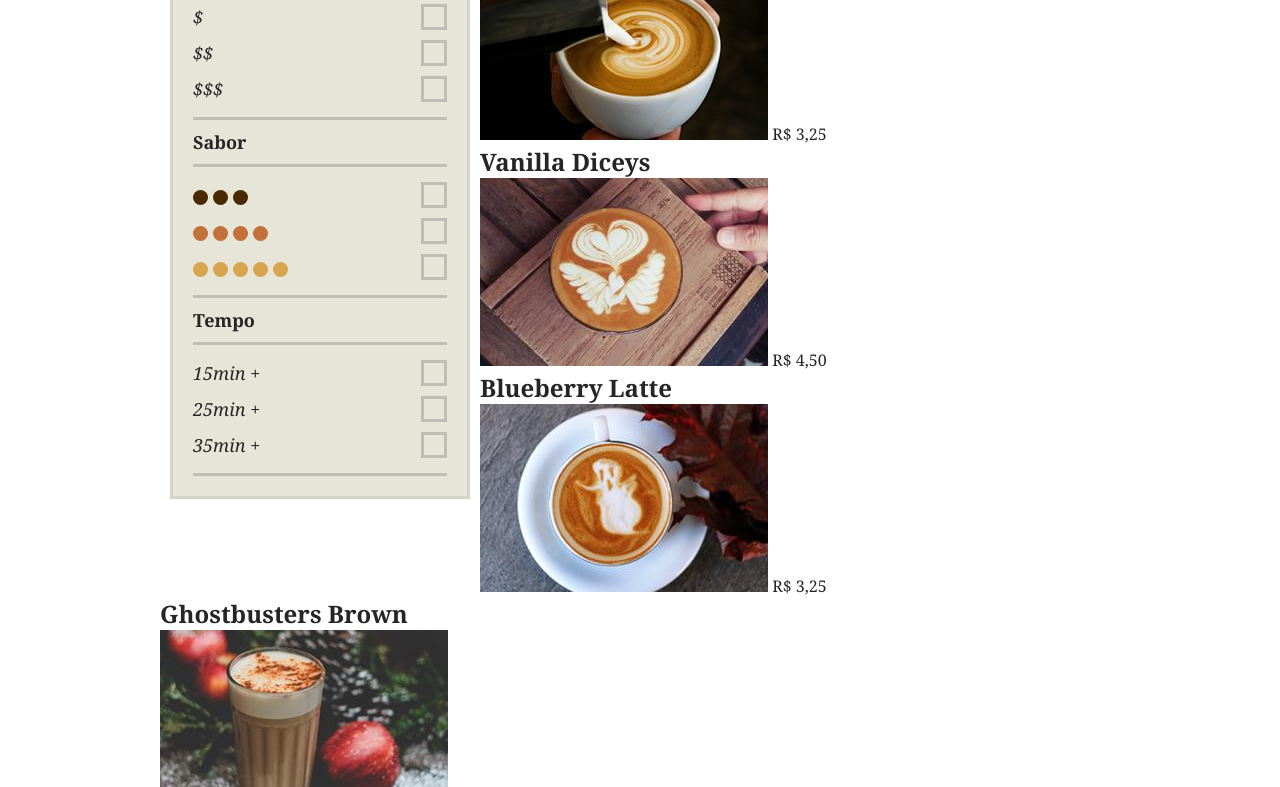
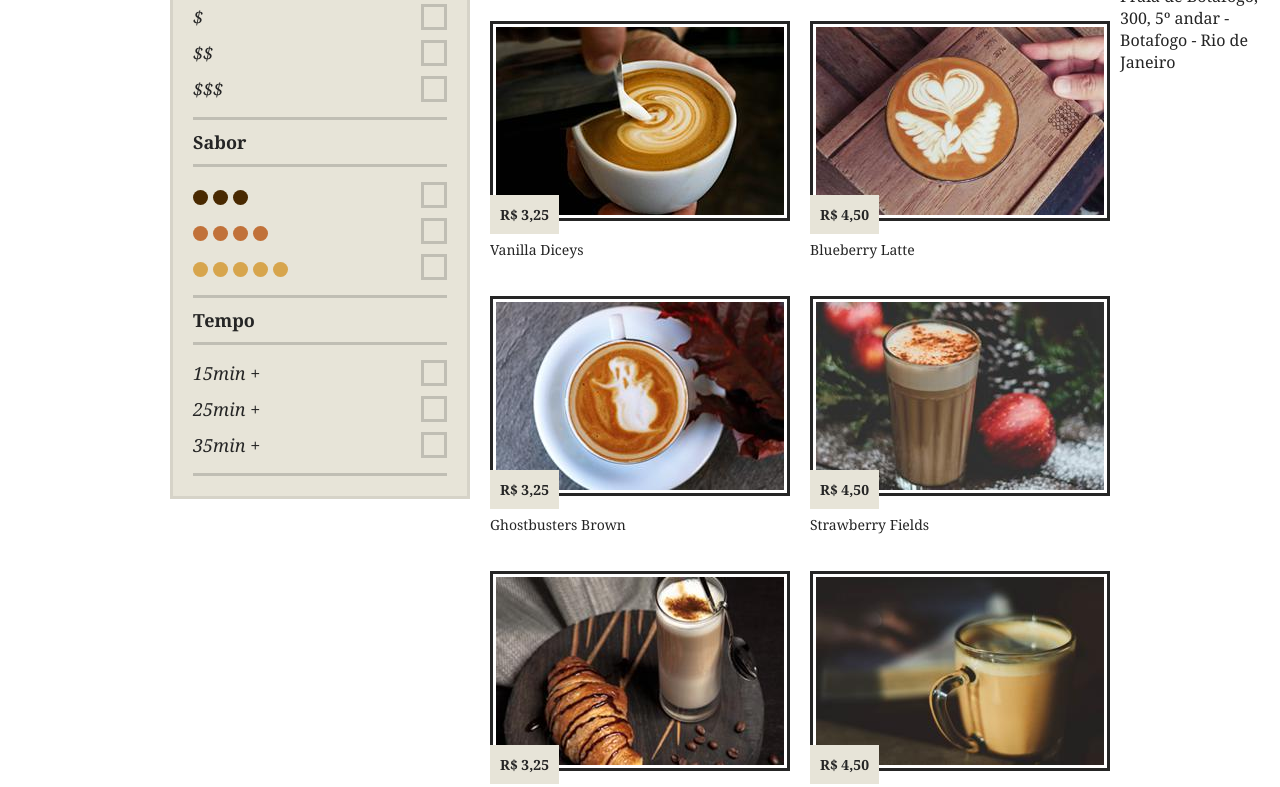
Before and after one commit to devroboco/Brafe2-Puro, a plain HTML site: page index.html in a window 1280 px wide. Shown: the part 347-1134 px from the top of the page. Drawn offline with Linux system fonts and the light colour scheme.

Commit message:
css produtos

```diff
--- a/css/style.css
+++ b/css/style.css
@@ -138,3 +138,47 @@ body {
 							60px 0 0 0 currentColor,
 							80px 0 0 0 currentColor;
 }
+
+/*PRODUTOS*/
+
+.produtos {
+	width: 620px;
+	margin: 0 10px;
+	float: left;
+}
+
+.produtos h1 {
+	font-size: 3em;
+	font-weight: normal;
+}
+
+.produtos li {
+	width: 300px;
+	float: left;
+}
+
+.produtos li:nth-child(even) {
+	margin-left: 20px;
+}
+
+.produtos li img {
+	display: block;
+	max-width: 100%;
+	border: 3px solid #fff;
+	box-shadow: 0 0 0 3px #252525;
+	margin: 40px 3px 0 3px;
+}
+
+.produtos li span {
+	background: #e7e4d8;
+	padding: 10px;
+	font-size: 0.875em;
+	font-weight: bold;
+	position: relative;
+	top: -15px;;
+}
+
+.produtos li h2 {
+	font-size: 0.875em;
+	font-weight: normal;
+}
--- a/index.html
+++ b/index.html
@@ -48,7 +48,7 @@
       </ul>
     </nav>
 
-    <section>
+    <section class="produtos">
       <h1>Capuccinos</h1>
       <ul>
         <li>
```
